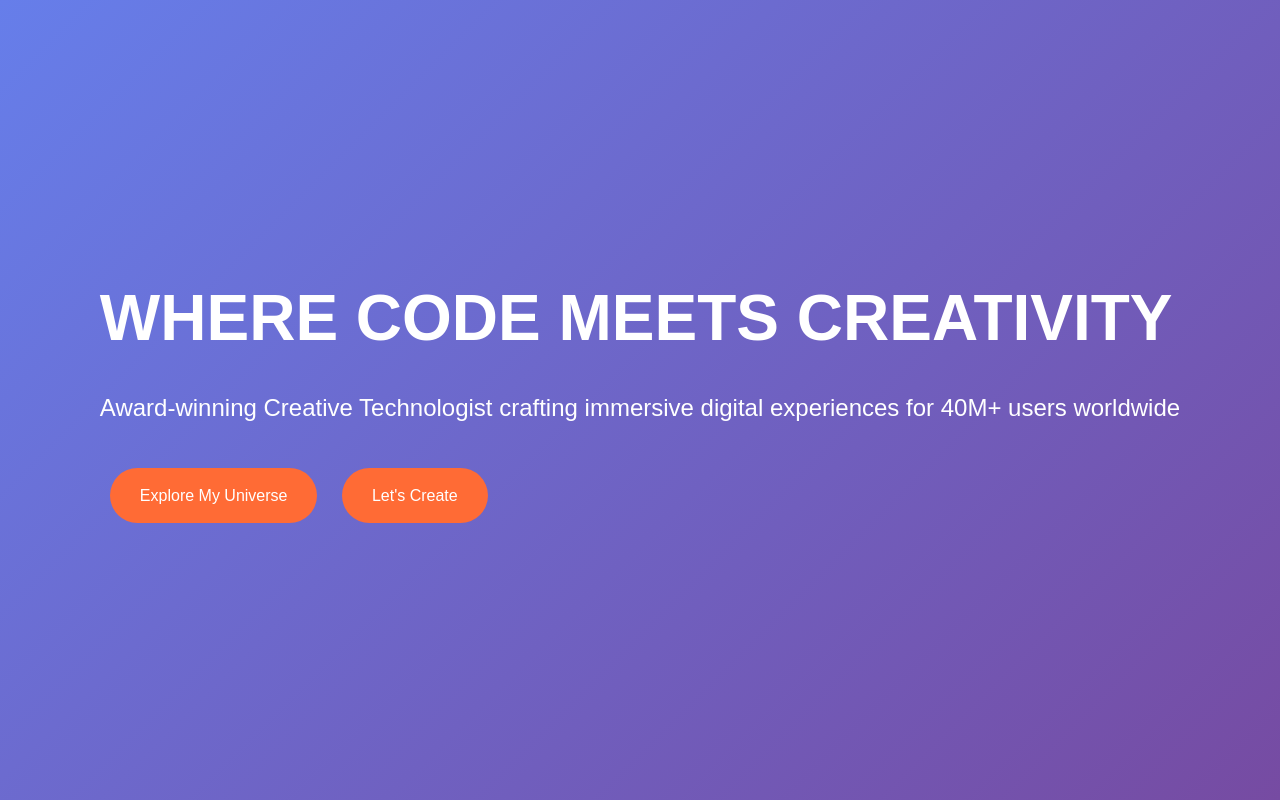
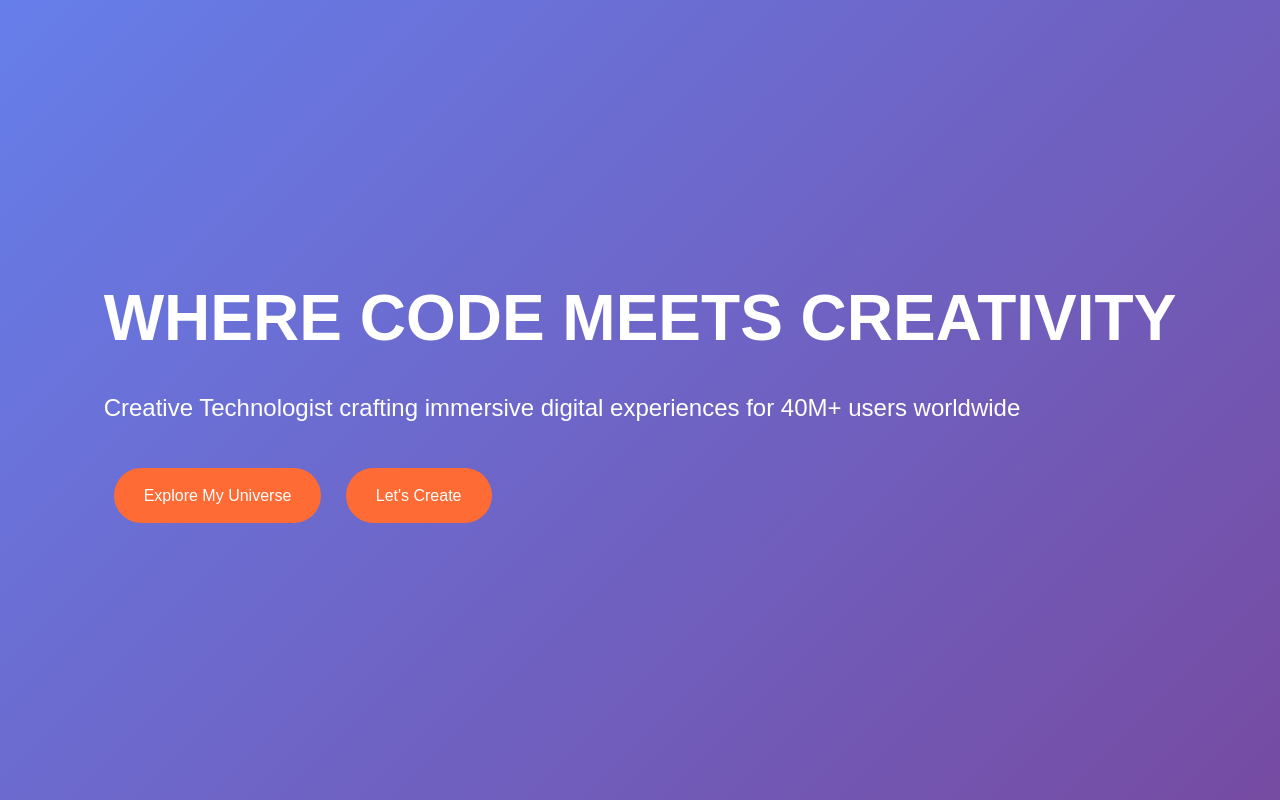
Before and after one commit to fromdeen/webdevx, a plain HTML site: page index.html in a window 1280 px wide. Shown: the top 800 px of the page. Drawn offline with Linux system fonts and the light colour scheme.

Commit message:
Update and rename index.html.html to index.html

```diff
--- a/index.html.html
+++ b/index.html
@@ -80,7 +80,7 @@
     <section class="hero">
         <div class="container">
             <h1>WHERE CODE MEETS CREATIVITY</h1>
-            <p>Award-winning Creative Technologist crafting immersive digital experiences for 40M+ users worldwide</p>
+            <p>Creative Technologist crafting immersive digital experiences for 40M+ users worldwide</p>
             <a href="#projects" class="btn">Explore My Universe</a>
             <a href="#contact" class="btn">Let's Create</a>
         </div>
```
